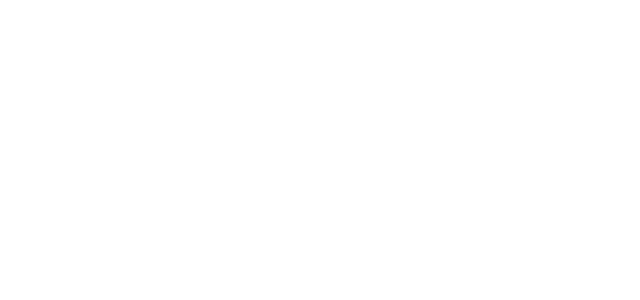
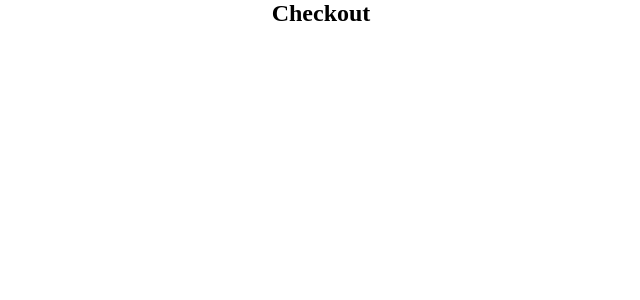
Before and after one commit to LaupWing/shopping-cart, a Vue app: page /checkout in a window 1280 px wide. Shown: the top 300 px of the page, without its empty margins (319-959 px from the left). Built offline with nearby package versions, Linux system fonts and the light colour scheme.

Commit message:
setup vuex

```diff
--- a/package.json
+++ b/package.json
@@ -7,6 +7,7 @@
     "build": "vue-cli-service build"
   },
   "dependencies": {
+    "faker": "^5.1.0",
     "vue": "^2.6.11",
     "vue-router": "^3.2.0",
     "vuex": "^3.4.0"
--- a/src/App.vue
+++ b/src/App.vue
@@ -4,10 +4,26 @@
 	</div>
 </template>
 <script>
+import faker from 'faker'
 export default {
 	name: 'App',
 	created(){
-		// this.$router.push({name: 'Checkout'})
+		const emptyArray = [...Array(5).keys()]
+		const products = emptyArray
+			.map(x=>{
+				const name = faker.commerce.productName()
+				const image = faker.image.image()
+				const description = faker.commerce.productDescription()
+				const price = faker.commerce.price()
+
+				return {
+					name,
+					description,
+					price,
+					image,
+				}
+			})
+		this.$store.commit('SET_ITEM', {type: 'shoppingcart', value: products})
 	}
 }
 </script>
@@ -15,4 +31,13 @@ export default {
 :root{
 	--highlight-color: orange;
 }
+*{
+	margin: 0;
+	padding: 0;
+}
+#app{
+	display: flex;
+	justify-content: center;
+	width: 100vw;
+}
 </style>
--- a/src/router/index.js
+++ b/src/router/index.js
@@ -10,7 +10,7 @@ Vue.use(VueRouter);
 
 const routes = [
 	{
-		path: "/",
+		path: "/checkout",
 		component: Checkout,
 		children:[
 			{
--- a/src/views/Checkout/Checkout.vue
+++ b/src/views/Checkout/Checkout.vue
@@ -19,7 +19,6 @@ export default {
 		}
 	},
 	created(){
-		console.log('Checkout page')
 	}
 }
 </script>
```
Also changed, not shown: src/store/modules/checkout.js (+8 -2 lines), 1 other file (tests, documents, lock files or other folders).
